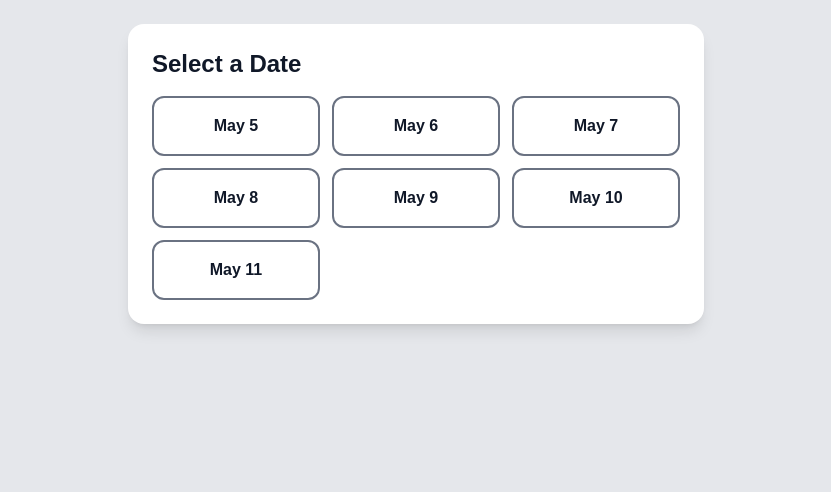
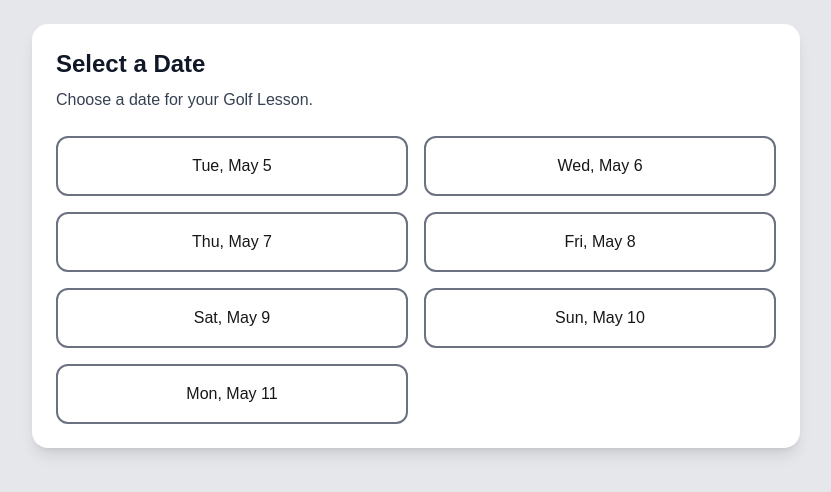
Before and after one commit to bas2722/openslot, a Next.js app: page /book in a window 1280 px wide. Shown: the top 492 px of the page, without its empty margins (224-1055 px from the left). Built offline with nearby package versions, Linux system fonts and the light colour scheme.

Commit message:
fix build errors

```diff
--- a/app/book/details/page.tsx
+++ b/app/book/details/page.tsx
@@ -1,14 +1,15 @@
 "use client";
-import { useRouter } from "next/navigation";
-import { useSearchParams } from "next/navigation";
-import { useState } from "react";
+
+import { Suspense, useState } from "react";
+import { useRouter, useSearchParams } from "next/navigation";
 import { supabase } from "@/lib/supabaseClient";
 
-export default function DetailsPage() {
+function DetailsContent() {
   const searchParams = useSearchParams();
+  const router = useRouter();
+
   const selectedDate = searchParams.get("date");
   const selectedTime = searchParams.get("time");
-  const router = useRouter();
   const selectedLesson = searchParams.get("lesson") || "Golf Lesson";
   const selectedResourceId = searchParams.get("resource_id");
   const selectedResourceName =
@@ -20,8 +21,6 @@ export default function DetailsPage() {
     phone: "",
     notes: "",
   });
-
-
 
   return (
     <main className="min-h-screen bg-gray-200 p-6">
@@ -133,3 +132,11 @@ export default function DetailsPage() {
     </main>
   );
 }
+
+export default function DetailsPage() {
+  return (
+    <Suspense fallback={<div>Loading details...</div>}>
+      <DetailsContent />
+    </Suspense>
+  );
+}
--- a/app/book/page.tsx
+++ b/app/book/page.tsx
@@ -1,64 +1,64 @@
 "use client";
 
+import { Suspense } from "react";
+import { useSearchParams } from "next/navigation";
 import Link from "next/link";
-import { useState } from "react";
-import { useSearchParams } from "next/navigation";
 
-export default function BookPage() {
-  const [hoveredIndex, setHoveredIndex] = useState<number | null>(null);
+function BookContent() {
   const searchParams = useSearchParams();
-const selectedLesson = searchParams.get("lesson") || "Golf Lesson";
-const selectedResourceId = searchParams.get("resource_id");
-const selectedResourceName = searchParams.get("resource_name") || "Selected Resource";
+
+  const lesson = searchParams.get("lesson") || "Golf Lesson";
+
+  // example dates (keep your logic if you already had one)
+  const dates = Array.from({ length: 7 }).map((_, i) => {
+    const date = new Date();
+    date.setDate(date.getDate() + i);
+
+    return {
+      label: date.toLocaleDateString("en-US", {
+        weekday: "short",
+        month: "short",
+        day: "numeric",
+      }),
+      value: date.toISOString().split("T")[0],
+    };
+  });
+
   return (
     <main className="min-h-screen bg-gray-200 p-6">
-      <div className="max-w-xl mx-auto bg-white rounded-2xl shadow-lg p-6">
-        <h1 className="text-2xl font-bold text-gray-900 mb-4">
+      <div className="max-w-3xl mx-auto bg-white rounded-2xl shadow-lg p-6">
+        <h1 className="text-2xl font-bold text-gray-900 mb-2">
           Select a Date
         </h1>
 
-        <div className="grid grid-cols-3 gap-3">
-          {Array.from({ length: 7 }).map((_, i) => {
-            const date = new Date();
-            date.setDate(date.getDate() + i);
+        <p className="text-gray-700 mb-6">
+          Choose a date for your {lesson}.
+        </p>
 
-            const formatted = date.toLocaleDateString("en-US", {
-              month: "short",
-              day: "numeric",
-            });
-
-            const isHovered = hoveredIndex === i;
-
-            return (
+        <div className="grid grid-cols-2 gap-4">
+          {dates.map((date) => (
             <Link
-                key={i}
-                href={`/book/time?date=${date
-  .toISOString()
-  .split("T")[0]}&lesson=${encodeURIComponent(
-  selectedLesson
-)}&resource_id=${selectedResourceId}&resource_name=${encodeURIComponent(
-  selectedResourceName
+              key={date.value}
+              href={`/book/time?date=${date.value}&lesson=${encodeURIComponent(
+                lesson
               )}`}
               className="block"
             >
-                <div
-                  onMouseEnter={() => setHoveredIndex(i)}
-                  onMouseLeave={() => setHoveredIndex(null)}
-                  className={`border-2 p-4 rounded-xl text-center cursor-pointer transition-all duration-200 ${
-                    isHovered
-                      ? "bg-blue-100 border-blue-500 shadow-md"
-                      : "bg-white border-gray-500"
-                  }`}
-                >
-                  <span className="text-gray-900 font-semibold">
-                    {formatted}
-                  </span>
+              <div className="border-2 border-gray-500 rounded-xl p-4 text-center hover:bg-gray-100 transition cursor-pointer">
+                {date.label}
               </div>
             </Link>
-            );
-          })}
+          ))}
         </div>
       </div>
     </main>
   );
 }
+
+export default function BookPage() {
+  return (
+    <Suspense fallback={<div>Loading...</div>}>
+      <BookContent />
+    </Suspense>
+  );
+}
--- a/app/book/resource/page.tsx
+++ b/app/book/resource/page.tsx
@@ -1,7 +1,7 @@
 "use client";
 
 import Link from "next/link";
-import { useEffect, useState } from "react";
+import { Suspense, useEffect, useState } from "react";
 import { useSearchParams } from "next/navigation";
 import { supabase } from "@/lib/supabaseClient";
 
@@ -11,7 +11,7 @@ type Resource = {
   type: string;
 };
 
-export default function ResourcePage() {
+function ResourceContent() {
   const searchParams = useSearchParams();
   const lesson = searchParams.get("lesson") || "Golf Lesson";
 
@@ -59,3 +59,10 @@ export default function ResourcePage() {
     </main>
   );
 }
+export default function ResourcePage() {
+  return (
+    <Suspense fallback={<div>Loading resources...</div>}>
+      <ResourceContent />
+    </Suspense>
+  );
+}
--- a/app/book/time/page.tsx
+++ b/app/book/time/page.tsx
@@ -1,6 +1,6 @@
 "use client";
 
-import { useEffect, useState } from "react";
+import { Suspense, useEffect, useState } from "react";
 import { useSearchParams } from "next/navigation";
 import { supabase } from "@/lib/supabaseClient";
 
@@ -47,7 +47,7 @@ function generateTimeSlots(rule: AvailabilityRule) {
   return slots;
 }
 
-export default function TimePage() {
+function TimeContent() {
   const searchParams = useSearchParams();
 
   const selectedDate = searchParams.get("date");
@@ -172,3 +172,10 @@ export default function TimePage() {
     </main>
   );
 }
+export default function TimePage() {
+  return (
+    <Suspense fallback={<div>Loading times...</div>}>
+      <TimeContent />
+    </Suspense>
+  );
+}
```
Lines whose indentation alone changed are shown as unchanged.
